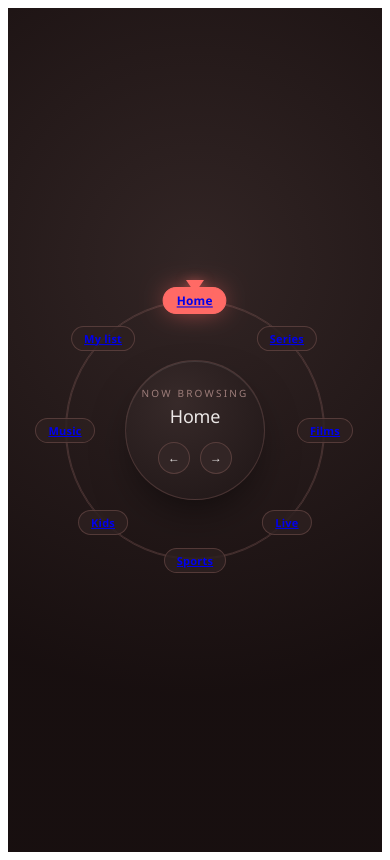
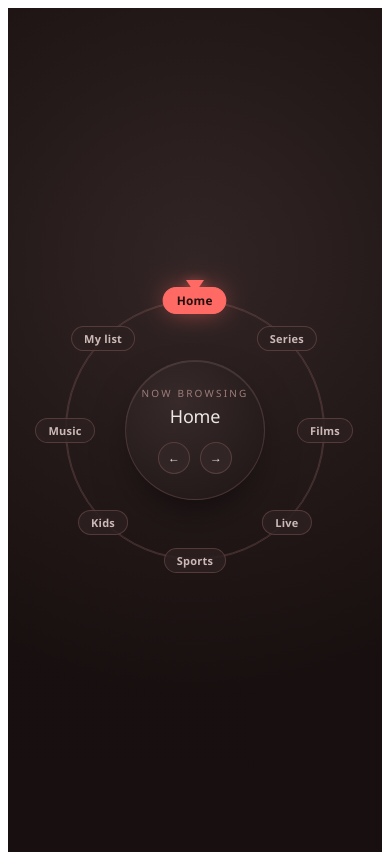
Before and after one commit to Wasobitech/Tombol-Navigasi, a plain HTML site: page index.html in a window 390 px wide. Drawn offline with Linux system fonts and the light colour scheme.

Commit message:
Refactor CSS for layout and mobile responsiveness
Refactor styles for improved layout and responsiveness, including adjustments for mobile screens.

```diff
--- a/style.css
+++ b/style.css
@@ -224,3 +224,10 @@
     font-size: 12px;
   }
 }
+.ccm-11__stop a {
+  color: inherit;
+  text-decoration: none;
+  display: inline-block;
+  width: 100%;
+  height: 100%;
+}
```
